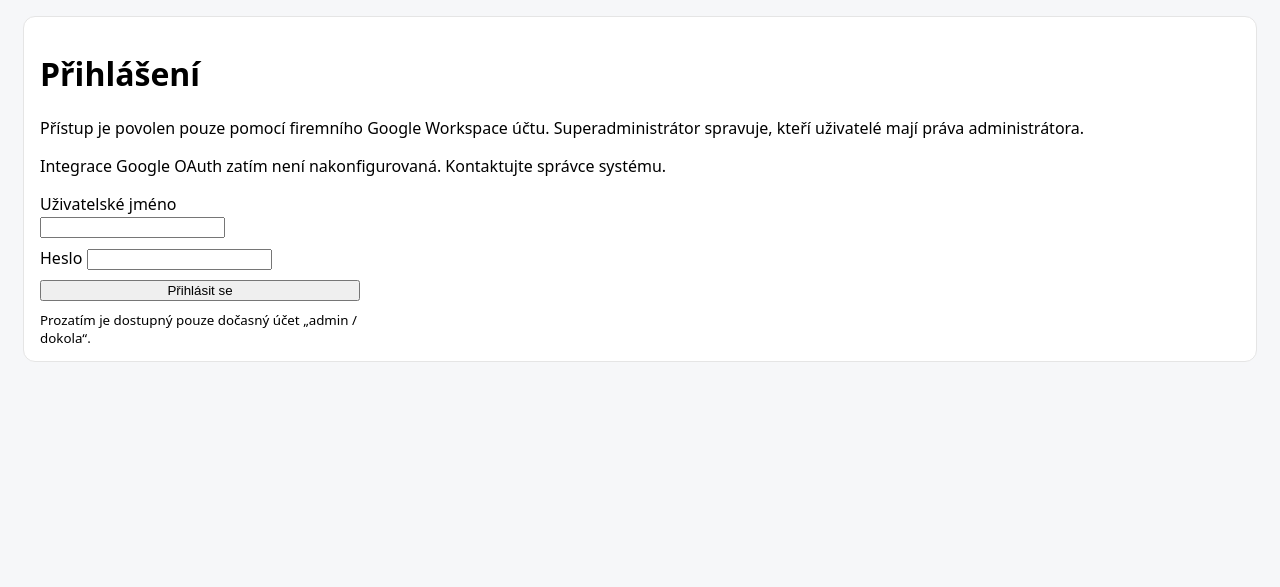
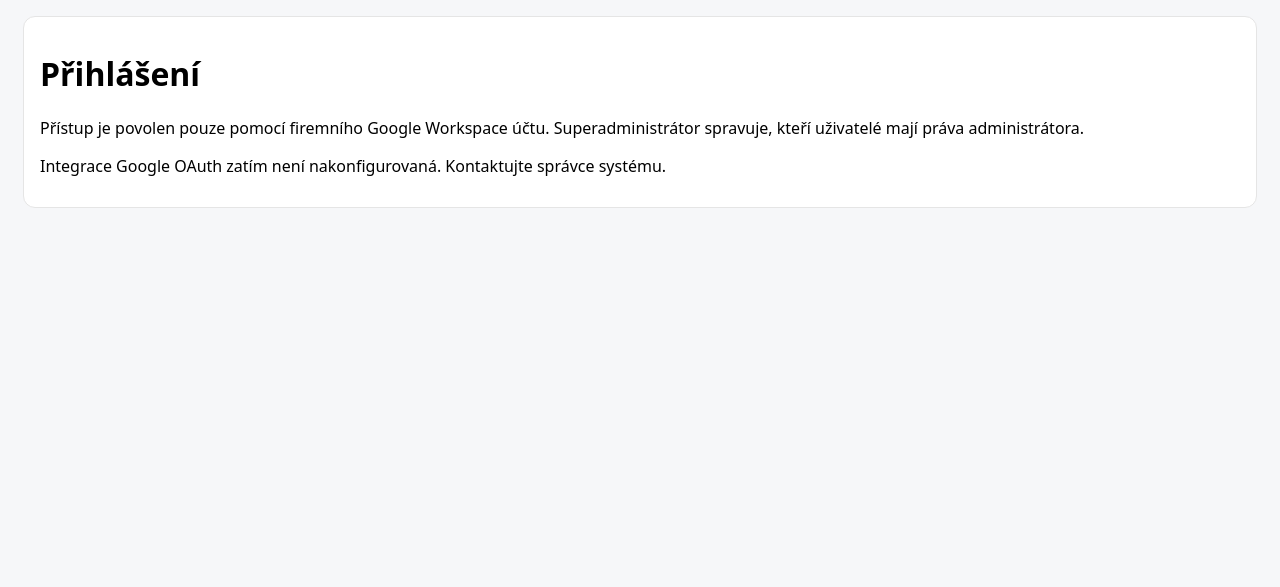
Before and after one commit to libor-sloupensky/GWvyroba-sklady, a PHP site: page /login in a window 1280 px wide. Shown: the part 42-629 px from the top of the page. Run offline with PHP 8.4, Linux system fonts and the light colour scheme.

Commit message:
autentifikace oprava

```diff
--- a/src/Controller/AuthController.php
+++ b/src/Controller/AuthController.php
@@ -158,16 +158,27 @@ final class AuthController
 
     private function resolveUser(string $email): ?array
     {
+        $superadmins = $this->authConfig()['superadmins'] ?? [];
+
         $user = $this->findUser($email);
         if ($user) {
+            // Pokud je na whitelistu superadminů, povýšíme roli a aktivujeme.
+            if (in_array($email, $superadmins, true) && $user['role'] !== 'superadmin') {
+                $stmt = DB::pdo()->prepare('UPDATE users SET role=?, active=1 WHERE id=?');
+                $stmt->execute(['superadmin', (int)$user['id']]);
+                $user['role'] = 'superadmin';
+                $user['active'] = 1;
+            }
             return $user;
         }
-        $superadmins = $this->authConfig()['superadmins'] ?? [];
+
         if (in_array($email, $superadmins, true)) {
+            // Pokud ještě neexistuje, vložíme jako superadmin.
             $stmt = DB::pdo()->prepare('INSERT INTO users (email, role, active) VALUES (?, ?, 1)');
             $stmt->execute([$email, 'superadmin']);
             return $this->findUser($email);
         }
+
         return null;
     }
 
--- a/views/auth_login_body.php
+++ b/views/auth_login_body.php
@@ -14,21 +14,11 @@
   kteří uživatelé mají práva administrátora.
 </p>
 <?php if (!empty($googleReady)): ?>
-  <p><a href="/auth/google" class="btn">Přihlásit se přes Google</a></p>
+  <a href="/auth/google" class="btn"
+     style="display:inline-flex;align-items:center;gap:0.6rem;padding:0.55rem 0.95rem;border:1px solid #dadce0;border-radius:6px;background:#fff;color:#202124;text-decoration:none;font-weight:600;box-shadow:0 1px 2px rgba(0,0,0,0.07);">
+    <img src="https://developers.google.com/identity/images/g-logo.png" alt="" width="20" height="20" />
+    Přihlásit se přes Google
+  </a>
 <?php else: ?>
   <p class="muted">Integrace Google OAuth zatím není nakonfigurovaná. Kontaktujte správce systému.</p>
-  <?php if (!empty($localEnabled)): ?>
-    <form method="post" action="/login" class="login-form" style="margin-top:1rem;max-width:320px;display:flex;flex-direction:column;gap:0.6rem;">
-      <label>
-        <span>Uživatelské jméno</span>
-        <input type="text" name="username" required />
-      </label>
-      <label>
-        <span>Heslo</span>
-        <input type="password" name="password" required />
-      </label>
-      <button type="submit" class="btn">Přihlásit se</button>
-      <small class="muted">Prozatím je dostupný pouze dočasný účet „admin / dokola“.</small>
-    </form>
-  <?php endif; ?>
 <?php endif; ?>
```
